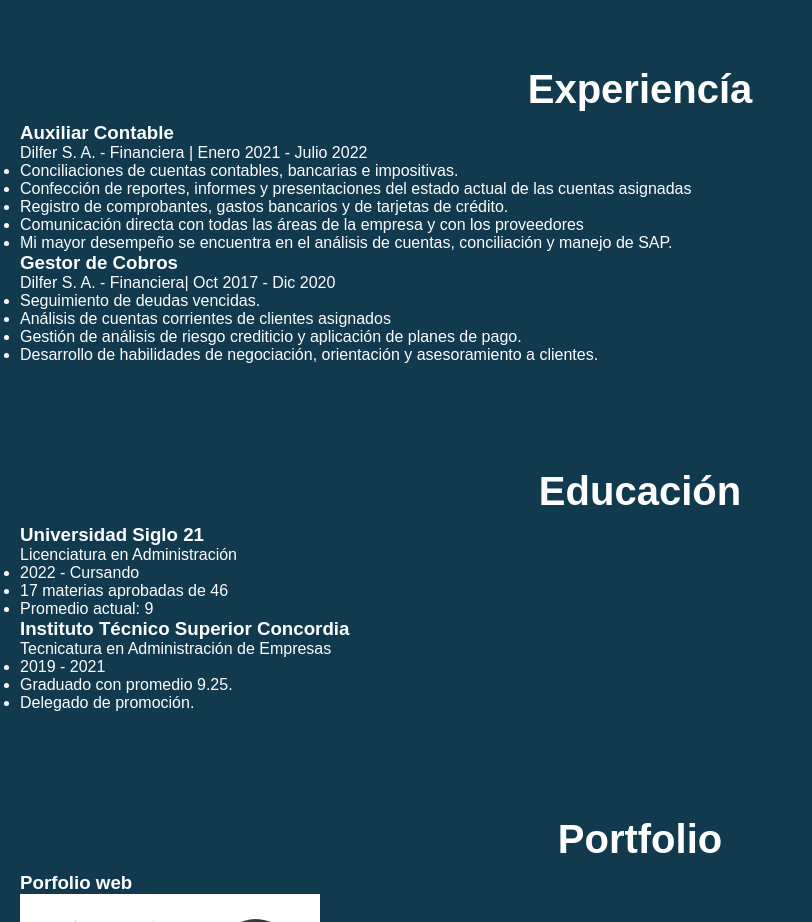
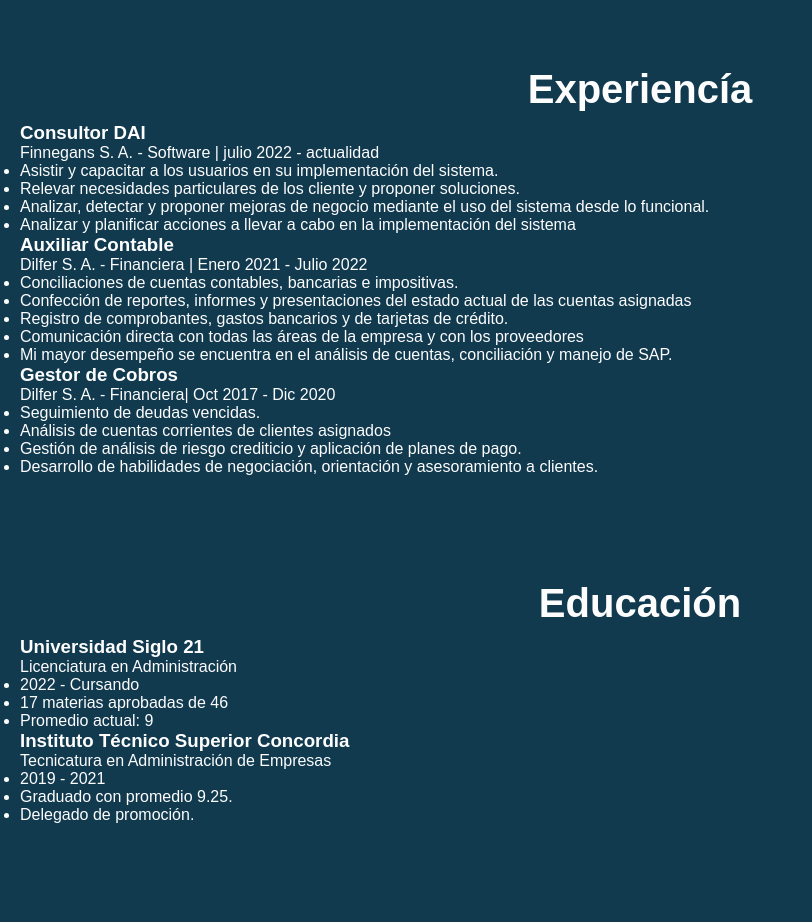
Before and after one commit to CristianPatrone/porfolio-FrontEnd, a plain HTML site: page index.html in a window 1280 px wide. Shown: the part 1100-2022 px from the top of the page, without its empty margins (0-812 px from the left). Drawn offline with Linux system fonts and the light colour scheme.

Commit message:
Enviar archivos

```diff
--- a/index.html
+++ b/index.html
@@ -80,6 +80,8 @@
     </section>
 
 <!-- laboral -->
+<!-- trabajo actual -->
+ <!-- trabajo anterior1 -->
     <section>
     <div>
         <section id="laboral" class="laboral">
@@ -88,6 +90,20 @@
                     Experiencía
                 </h2>
                     <div class="columna">
+                        <h3>
+                            Consultor DAI
+                        </h3>
+                            <div class="trabajo">
+                                Finnegans S. A. - Software | julio 2022 - actualidad
+                                <div>
+                                        <ul>
+                                            <li> Asistir y capacitar a los usuarios en su implementación del sistema.</li>
+                                            <li> Relevar necesidades particulares de los cliente y proponer soluciones.</li>
+                                            <li> Analizar, detectar y proponer mejoras de negocio mediante el uso del sistema desde lo funcional.</li>
+                                            <li> Analizar y planificar acciones a llevar a cabo en la implementación del sistema</li>
+                                        </ul>
+                                    </div>
+                            </div>
                         <h3>
                             Auxiliar Contable
                         </h3>
@@ -135,6 +151,10 @@
     </section>
 
     <!-- Educacion-->
+
+
+
+
     <section>
         <div>
             <section id="educacion" class="educacion">
```
Also changed, not shown: prueba.html (added, +14 -0 lines).
